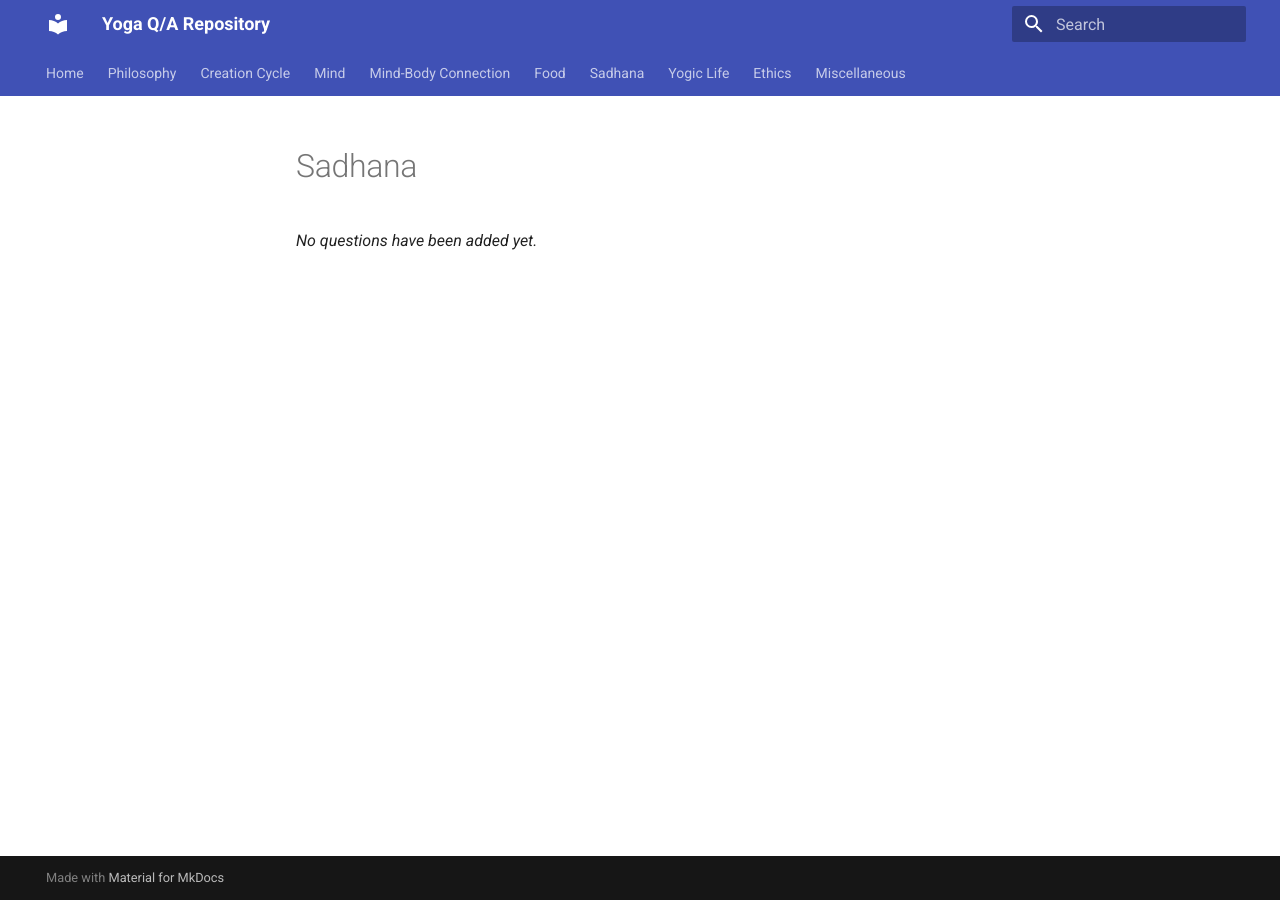
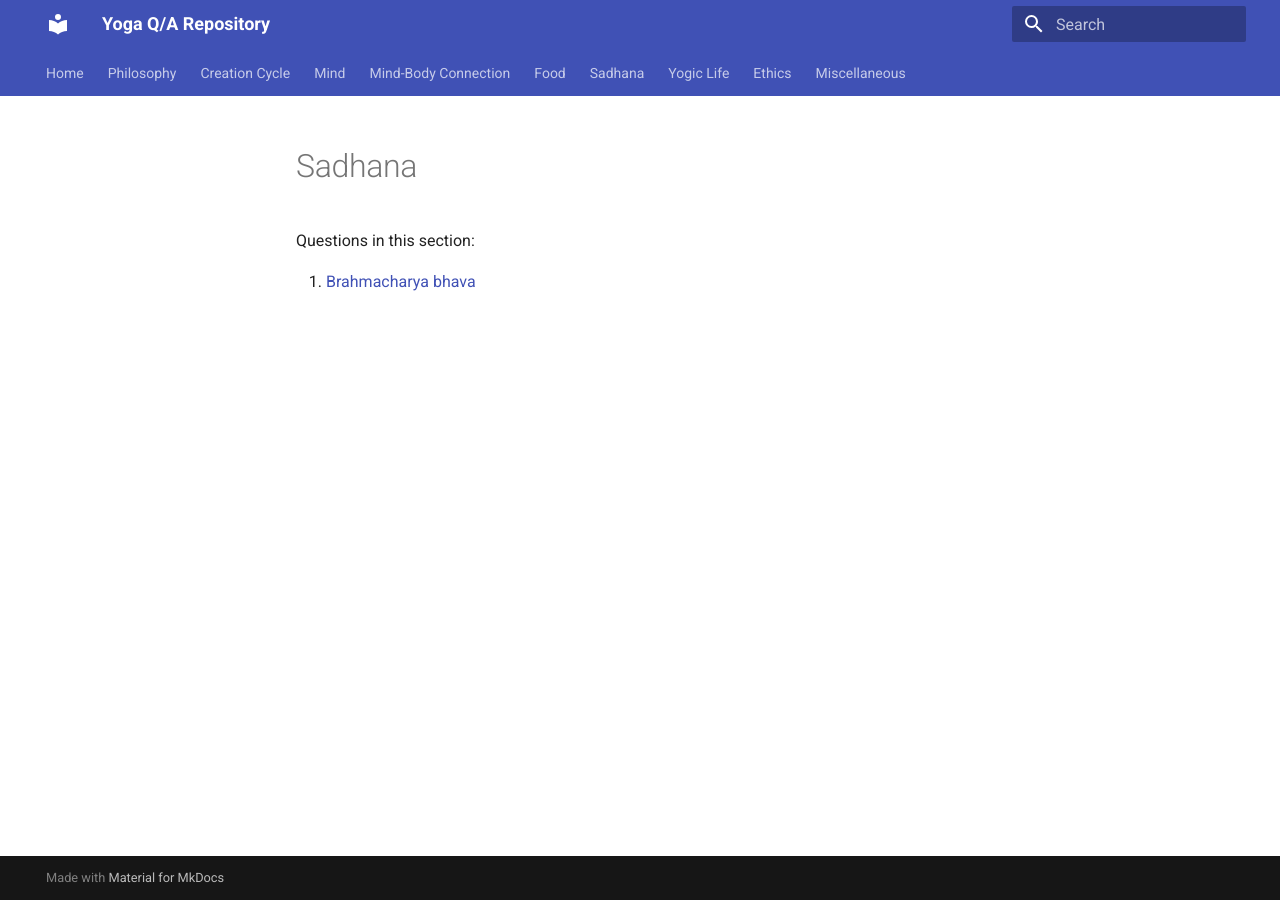
Before and after one commit to yogiclife/yoga-qa, an MkDocs documentation site: the page built from docs/sadhana/README.md, in a window 1280 px wide. Built offline with MkDocs 1.6.1 and Material for MkDocs 9.7.7, drawn with Linux system fonts in a browser that asks for light colours.

Commit message:
Update topic indices [skip ci]

```diff
--- a/docs/sadhana/README.md
+++ b/docs/sadhana/README.md
@@ -1,3 +1,5 @@
 # Sadhana
 
-_No questions have been added yet._
+Questions in this section:
+
+1. [Brahmacharya bhava](brahmacharya-bhava-20260629-074428.md)
```
